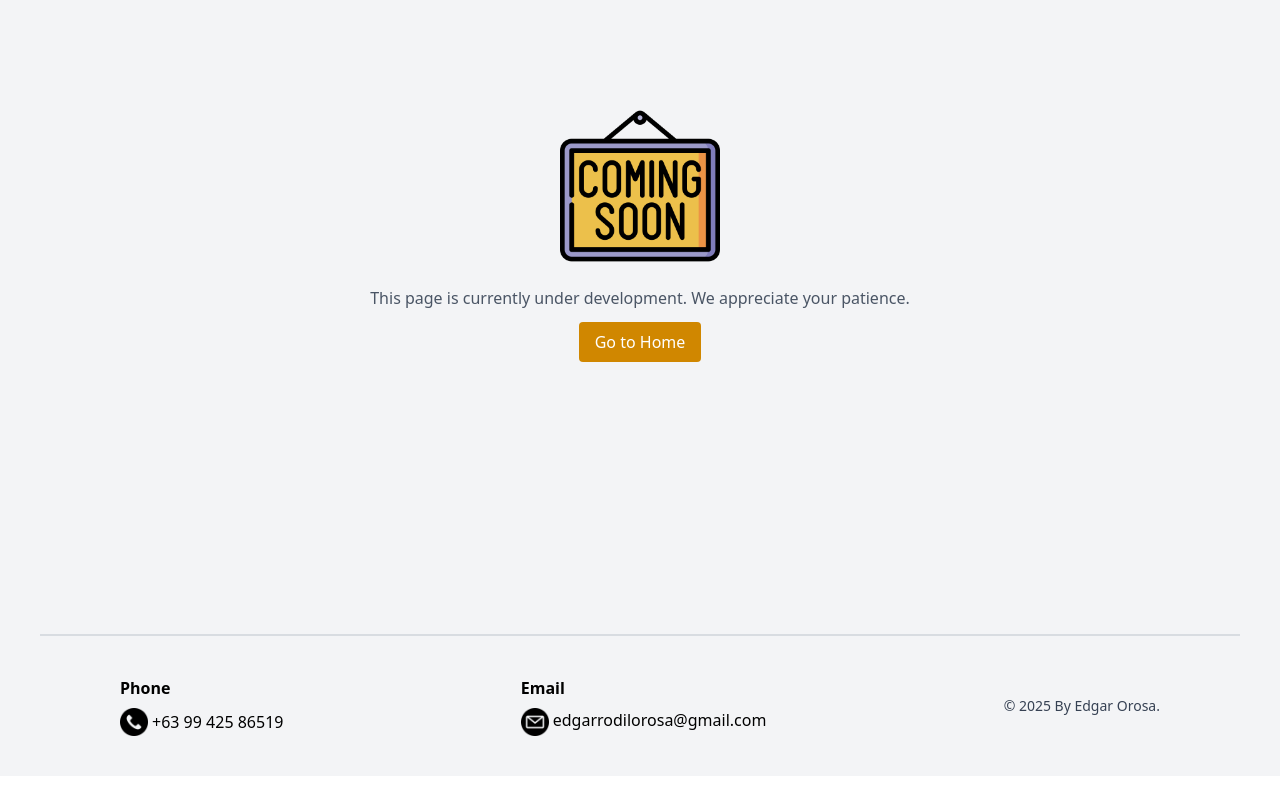
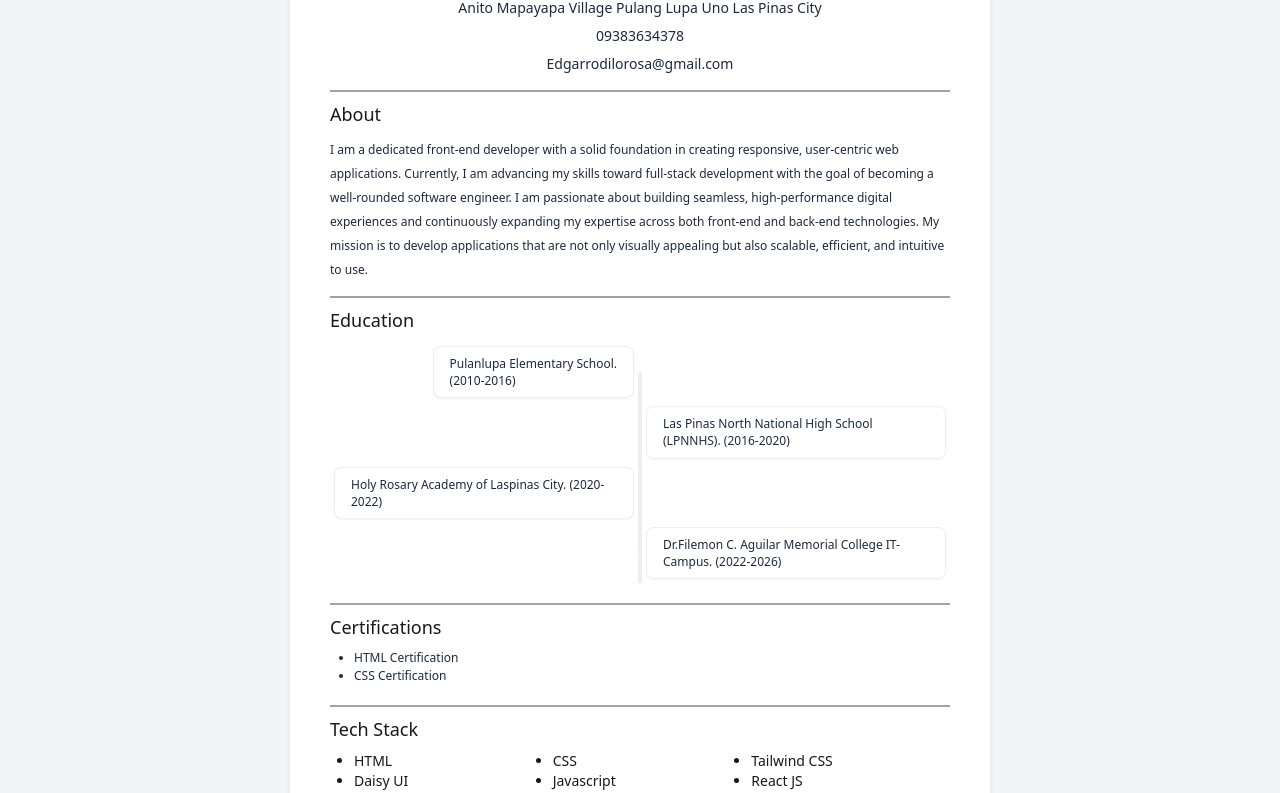
Before and after one commit to Xeyn19/website-portfolio-deploy, a React (Vite) app: page /resume in a window 1280 px wide. Shown: the part 278-1071 px from the top of the page. Built offline with nearby package versions, Linux system fonts and the light colour scheme.

Commit message:
added resume page with animation and modify homepage h1 animation

```diff
--- a/package.json
+++ b/package.json
@@ -18,6 +18,7 @@
     "react": "^19.0.0",
     "react-dom": "^19.0.0",
     "react-router-dom": "^7.3.0",
+    "react-simple-typewriter": "^5.0.1",
     "tailwindcss": "^4.0.14"
   },
   "devDependencies": {
@@ -25,6 +26,7 @@
     "@types/react": "^19.0.10",
     "@types/react-dom": "^19.0.4",
     "@vitejs/plugin-react": "^4.3.4",
+    "daisyui": "^5.0.19",
     "eslint": "^9.21.0",
     "eslint-plugin-react-hooks": "^5.1.0",
     "eslint-plugin-react-refresh": "^0.4.19",
--- a/src/App.jsx
+++ b/src/App.jsx
@@ -11,7 +11,7 @@ import Skills from './pages/Skills'
 import ContactLayout from './layout/ContactLayout'
 import Contact from './pages/Contact'
 import Page404 from './components/Page404'
-import UnderWorkPage from './components/UnderWorkPage'
+
 
 const App = () => {
 
@@ -21,7 +21,7 @@ const App = () => {
         <Route path='*' element={<Page404 />} />
         <Route index element={<HomePage />}/>
         <Route path='resume' element={<ResumeLayout />}>
-          <Route index element ={<UnderWorkPage />}/>
+          <Route index element ={<Resume />}/>
         </Route>
         <Route path='projects' element={<ProjectsLayout />}>
           <Route index element ={<Projects />}/>
--- /dev/null
+++ b/src/components/EducationTimeline.jsx
@@ -0,0 +1,29 @@
+import React from 'react'
+
+const EducationTimeline = () => {
+  return (
+    <ul className="timeline timeline-vertical text-sm text-slate-800">
+  <li>
+    <div className="timeline-start timeline-box"> <span className='font-medium'>Pulanlupa Elementary School.</span> <br /> (2010-2016)</div>
+    <hr />
+  </li>
+  <li>
+    <hr />
+    <div className="timeline-end timeline-box"> <span className='font-medium'>Las Pinas North National High School (LPNNHS).</span> (2016-2020)</div>
+    <hr />
+  </li>
+  <li>
+    <hr />
+    <div className="timeline-start timeline-box"> <span className='font-medium'>Holy Rosary Academy of Laspinas City.</span> (2020-2022)</div>
+    <hr />
+  </li>
+  <li>
+    <hr />
+    <div className="timeline-end timeline-box"> <span className='font-medium'>Dr.Filemon C. Aguilar Memorial College IT-Campus.</span> (2022-2026)</div>
+    <hr />
+  </li>
+</ul>
+  )
+}
+
+export default EducationTimeline
--- a/src/components/NavBar.jsx
+++ b/src/components/NavBar.jsx
@@ -21,9 +21,21 @@ const NavBar = () => {
             className="md:hidden text-gray-700 focus:outline-none ml-3"
             onClick={toggleMenu}
           >
-            <svg className="w-8 h-8 cursor-pointer" fill="none" stroke="currentColor" viewBox="0 0 24 24" xmlns="http://www.w3.org/2000/svg">
-              <path strokeLinecap="round" strokeLinejoin="round" strokeWidth="2" d="M4 6h16M4 12h16m-7 6h7"></path>
-            </svg>
+            <svg
+  className="w-8 h-8 cursor-pointer"
+  fill="none"
+  stroke="currentColor"
+  viewBox="0 0 24 24"
+  xmlns="http://www.w3.org/2000/svg"
+>
+  <path
+    strokeLinecap="round"
+    strokeLinejoin="round"
+    strokeWidth="2"
+    d="M4 6h16M4 12h16M4 18h16"
+  />
+</svg>
+
           </button>
         </div>
         <div className={`flex-col md:flex md:flex-row space-x-5 text-sm text-gray-700 items-center ${isOpen ? 'flex' : 'hidden'}`}>
--- a/src/index.css
+++ b/src/index.css
@@ -1,4 +1,5 @@
 @import "tailwindcss";
+@plugin "daisyui";
 
 @theme{
     --font-primary : "Poppins", "sans-serif";
--- a/src/pages/HomePage.jsx
+++ b/src/pages/HomePage.jsx
@@ -5,6 +5,8 @@ import facebook from '/facebook.png';
 import instagram from '/instagram.png';
 import linkedin from '/linkedin.png';
 import github from '/github.png'
+import { Typewriter } from 'react-simple-typewriter';
+
 
 const HomePage = () => {
   return (
@@ -32,15 +34,26 @@ const HomePage = () => {
 
 
       <motion.div
-        className="w-[460px] self-start mt-35 space-y-6 mr-7 max-md:m-0
+        className="w-[500px] self-start mt-40 space-y-6 mr-7 max-md:m-0
              max-md:w-full max-md:text-left max-md:px-2 max-xl:m-auto max-xl:mt-15"
         initial={{ opacity: 0, x: -50 }}
         animate={{ opacity: 1, x: 0 }}
         transition={{ duration: 0.8, delay: 0.5 }}
       >
-        <h1 className="font-bold text-4xl max-md:text-xl">
-          <span>Hello, I'm</span> <br /> Front-End React Developer.
-        </h1>
+      <h1 className="font-bold text-4xl max-md:text-xl leading-snug whitespace-pre-line w-full">
+  <Typewriter
+    words={["Hello, I'm \nFront-End React Developer."]}
+    loop={0}
+    cursor
+    cursorStyle="|"
+    typeSpeed={70}
+    deleteSpeed={50}
+    delaySpeed={1000}
+  />
+</h1>
+
+
+
 
         <motion.div
           initial={{ opacity: 0, y: 20 }}
--- a/src/pages/Resume.jsx
+++ b/src/pages/Resume.jsx
@@ -1,10 +1,70 @@
 import React from 'react'
+import { motion } from 'framer-motion'
+import EducationTimeline from '../components/EducationTimeline'
 
 const Resume = () => {
   return (
-     <>
-      <div className="flex min-h-screen">
-        resume
+    <>
+      <div className="flex min-h-screen justify-center py-20 max-md:px-5 max-md:py-10">
+        <motion.div
+          initial={{ opacity: 0, y: 50 }}
+          animate={{ opacity: 1, y: 0 }}
+          transition={{ duration: 0.8, ease: "easeInOut" }}
+          className="bg-white px-10 py-10 w-[700px] h-[900px] shadow-md rounded-lg max-md:h-full max-md:text-sm"
+        >
+          <div className="flex flex-col items-center space-y-2 w-full">
+            <h1 className='text-3xl font-medium'>Edgar Orosa</h1>
+            <span className='text-sm text-slate-800 max-md:text-center'>Anito Mapayapa Village Pulang Lupa Uno Las Pinas City</span>
+            <span className='text-sm text-slate-800'>09383634378</span>
+            <span className='text-sm text-slate-800'>Edgarrodilorosa@gmail.com</span>
+            <hr className='border w-full opacity-40 mt-2'/>
+          </div>
+
+          <div className="w-full space-y-2">
+            <h1 className='text-lg font-medium mt-2'>About</h1>
+            <span className='text-[12px] text-slate-800 text-left'>
+            I am a dedicated front-end developer with a solid foundation in creating responsive, user-centric web applications. Currently, I am advancing my skills toward full-stack development with the goal of becoming a well-rounded software engineer. I am passionate about building seamless, high-performance digital experiences and continuously expanding my expertise across both front-end and back-end technologies. My mission is to develop applications that are not only visually appealing but also scalable, efficient, and intuitive to use.
+            </span>
+            <hr className='border w-full opacity-40 mt-4'/>
+          </div>
+
+          <div className="w-full space-y-2">
+            <h1 className='text-lg font-medium mt-2'>Education</h1>
+            <EducationTimeline />
+            <hr className='border w-full opacity-40 mt-5'/>
+          </div>
+
+          <div className="w-full space-y-2">
+            <h1 className='text-lg font-medium mt-2'>Certifications</h1>
+            <ul className="list-disc pl-6 text-[12px] text-slate-800">
+              <li>
+                <a href="https://www.codecred.dev/verify/80e919db-a09d-4288-95bb-29ea813727eb" target='_blank' rel='noreferrer' className='hover:underline font-medium duration-400 ease-in-out transition-transform'>
+                  HTML Certification
+                </a>
+              </li>
+              <li>
+                <a href="https://www.udemy.com/certificate/UC-0ad348b2-8485-4189-805b-8bbce109bbfe/" target='_blank' rel='noreferrer' className='hover:underline font-medium duration-400 ease-in-out transition-transform'>
+                  CSS Certification
+                </a>
+              </li>
+            </ul>
+            <hr className='border w-full opacity-40 mt-5'/>
+          </div>
+
+          <div className="w-full space-y-2">
+            <h1 className='text-lg font-medium mt-2'>Tech Stack</h1>
+            <ul className='grid grid-cols-3 list-disc pl-6 text-sm'>
+              <li>HTML</li>
+              <li>CSS</li>
+              <li>Tailwind CSS</li>
+              <li>Daisy UI</li>
+              <li>Javascript</li>
+              <li>React JS</li>
+              <li>Git</li>
+              <li>Github</li>
+            </ul>
+          </div>
+        </motion.div>
       </div>
     </>
   )
```
Also changed, not shown: 1 other file (tests, documents, lock files or other folders).
